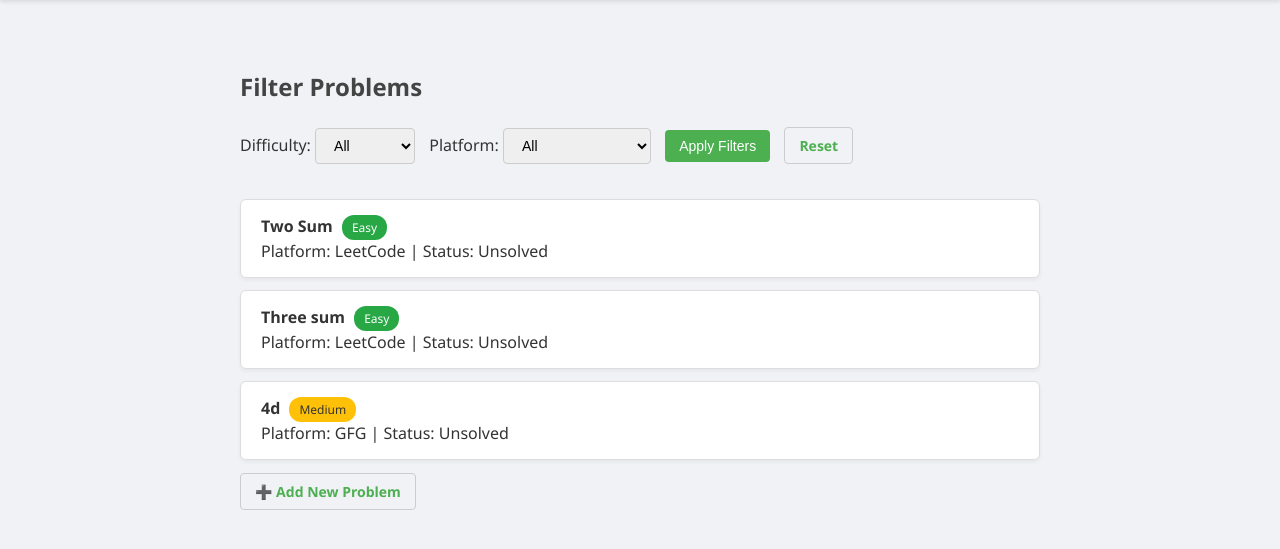
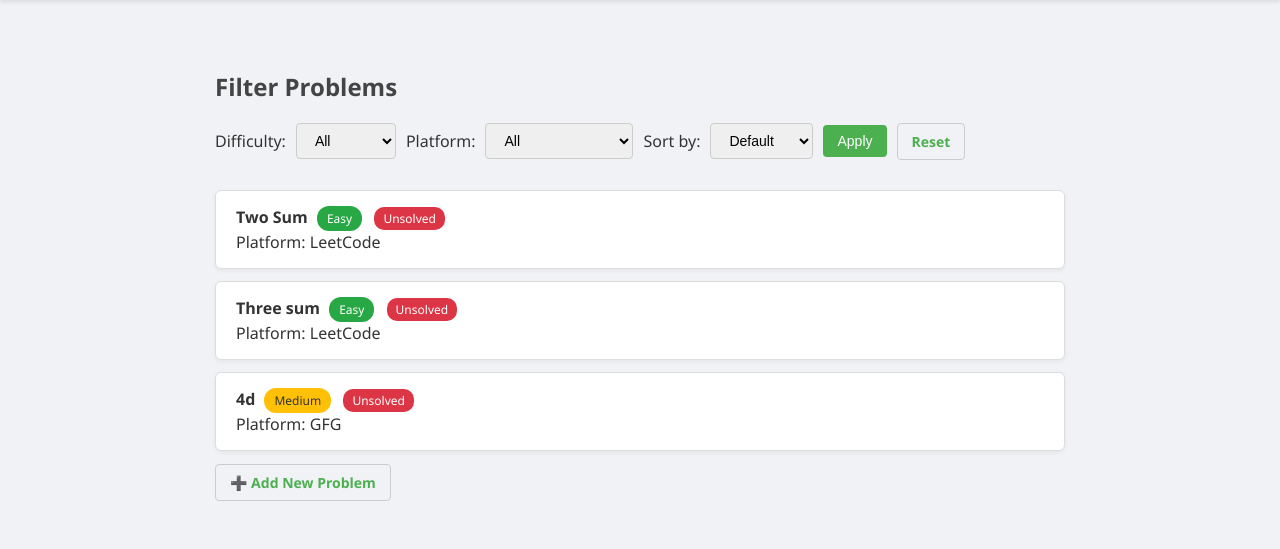
Before and after one commit to SUYASHHAGARWAL/dsa_tracker, a Django app: page / in a window 1280 px wide. Shown: the part 68-617 px from the top of the page. Run offline with Django 4.2, Linux system fonts and the light colour scheme; data comes from the database, SQL or seed files in the repository.

Commit message:
ui improve

```diff
--- a/dsa_tracker/problems/templates/problems/home.html
+++ b/dsa_tracker/problems/templates/problems/home.html
@@ -27,7 +27,7 @@
 
         main {
             padding: 40px;
-            max-width: 800px;
+            max-width: 850px;
             margin: auto;
         }
 
@@ -38,10 +38,13 @@
 
         form {
             margin-bottom: 30px;
+            display: flex;
+            flex-wrap: wrap;
+            gap: 10px;
+            align-items: center;
         }
 
         select, button, a {
-            margin: 5px 10px 5px 0;
             padding: 8px 14px;
             border: 1px solid #ccc;
             border-radius: 4px;
@@ -101,6 +104,17 @@
         .medium { background-color: #ffc107; color: #333; }
         .hard { background-color: #dc3545; }
 
+        .status-badge {
+            padding: 3px 9px;
+            border-radius: 10px;
+            font-size: 12px;
+            margin-left: 8px;
+        }
+
+        .solved { background-color: #28a745; color: white; }
+        .unsolved { background-color: #dc3545; color: white; }
+        .inprogress { background-color: #ffc107; color: #333; }
+
         .actions {
             margin-top: 20px;
         }
@@ -130,7 +144,15 @@
                 <option value="Codeforces" {% if request.GET.platform == "Codeforces" %}selected{% endif %}>Codeforces</option>
             </select>
 
-            <button type="submit">Apply Filters</button>
+            <label for="sort">Sort by:</label>
+            <select name="sort">
+                <option value="">Default</option>
+                <option value="difficulty" {% if request.GET.sort == "difficulty" %}selected{% endif %}>Difficulty</option>
+                <option value="platform" {% if request.GET.sort == "platform" %}selected{% endif %}>Platform</option>
+                <option value="status" {% if request.GET.sort == "status" %}selected{% endif %}>Status</option>
+            </select>
+
+            <button type="submit">Apply</button>
             <a href="{% url 'home' %}">Reset</a>
         </form>
 
@@ -145,8 +167,16 @@
                     {% endif %}">
                     {{ problem.difficulty }}
                 </span>
+
+                <span class="status-badge
+                    {% if problem.status == 'Solved' %}solved
+                    {% elif problem.status == 'Unsolved' %}unsolved
+                    {% elif problem.status == 'In Progress' %}inprogress
+                    {% endif %}">
+                    {{ problem.status }}
+                </span>
                 <br>
-                Platform: {{ problem.platform }} | Status: {{ problem.status }}
+                Platform: {{ problem.platform }}
             </li>
         {% empty %}
             <li>No problems found.</li>
```
